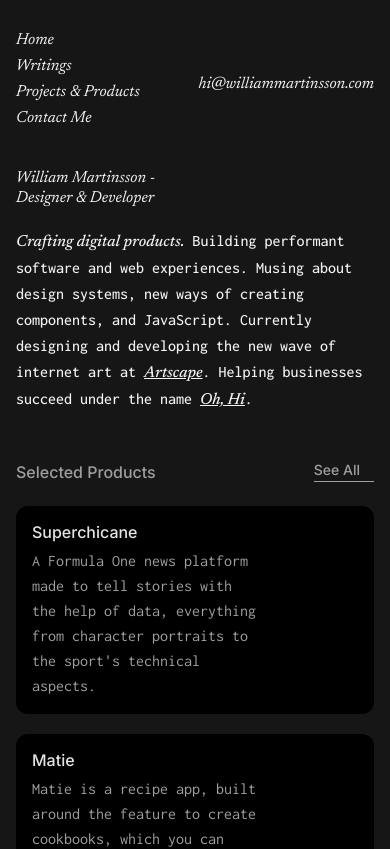
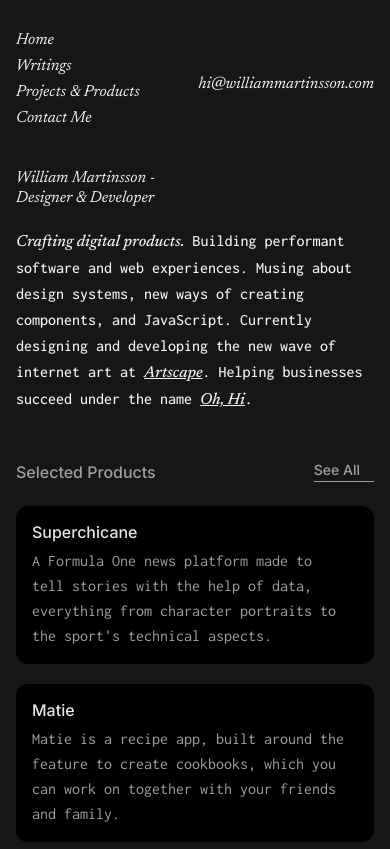
Before and after one commit to Marwil96/william, a Next.js app: page / in a window 390 px wide. Shown: the top 849 px of the page. Built offline with nearby package versions, Linux system fonts and the light colour scheme; some icons are missing.

Commit message:
fixed mobile stylign errors

```diff
--- a/src/components/Layout.tsx
+++ b/src/components/Layout.tsx
@@ -21,8 +21,12 @@
 const Content = styled(motion.div, {
   maxWidth: '100%',
   // maxWidth: '61.5rem',
-  paddingBottom: '20rem',
+  paddingBottom: '6.4rem',
   minHeight: 'calc(100vh - 11.5rem)',
+
+  '@bp1': {
+    paddingBottom: '20rem',
+  },
 
   variants: {
     project: {
--- a/src/components/ProjectCard.tsx
+++ b/src/components/ProjectCard.tsx
@@ -18,6 +18,14 @@
   willChange: 'transform',
   marginBottom: '$3',
 
+  "svg": {
+    display: 'none',
+
+    "@bp1": {
+      display: 'block'
+    }
+  },
+
   '&:hover': {
     transform: 'scale(1.02)',
     outline: '1px solid white'
@@ -32,7 +40,10 @@
   display: 'flex',
   flexDirection: 'column',
   alignItems: 'flex-start',
-  maxWidth: '70%'
+
+  "@bp1": {
+    maxWidth: '70%',
+  }
 })
 
 const Title = styled('h3', {
--- a/src/components/ProjectComponent.tsx
+++ b/src/components/ProjectComponent.tsx
@@ -85,9 +85,11 @@
 const MetaDataValue = styled(motion.span, {
   fontFamily: '$text',
   fontSize: '$2',
+  lineHeight: '$4',
 
   '@bp1': {
     fontSize: '$3',
+    lineHeight: 'normal'
   },
 })
 
```
